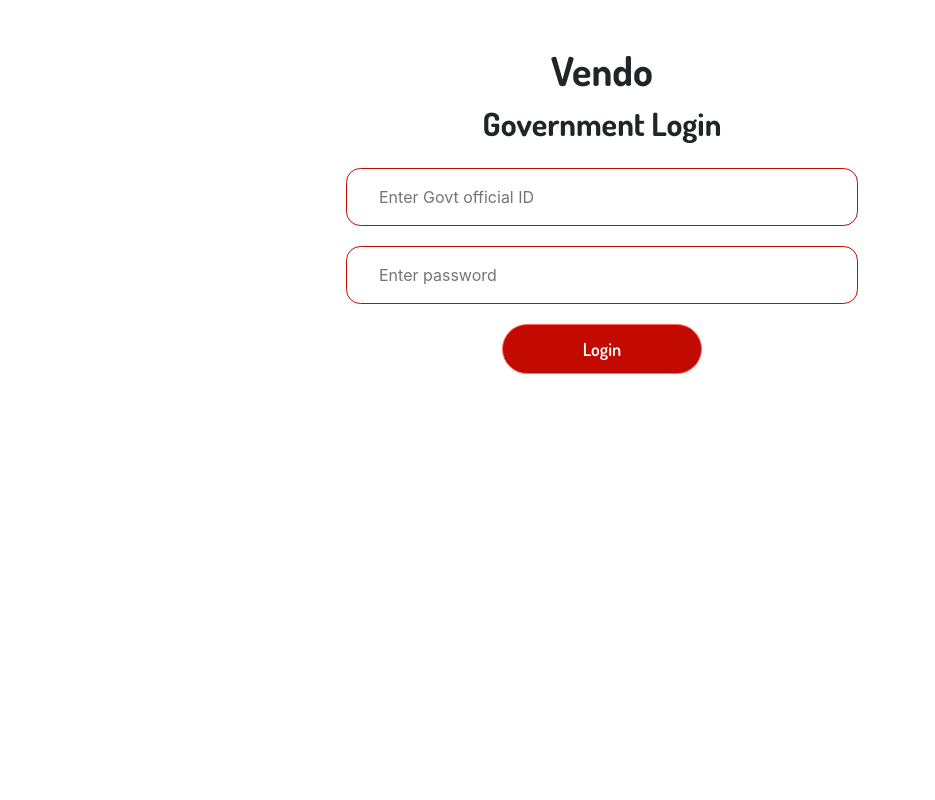
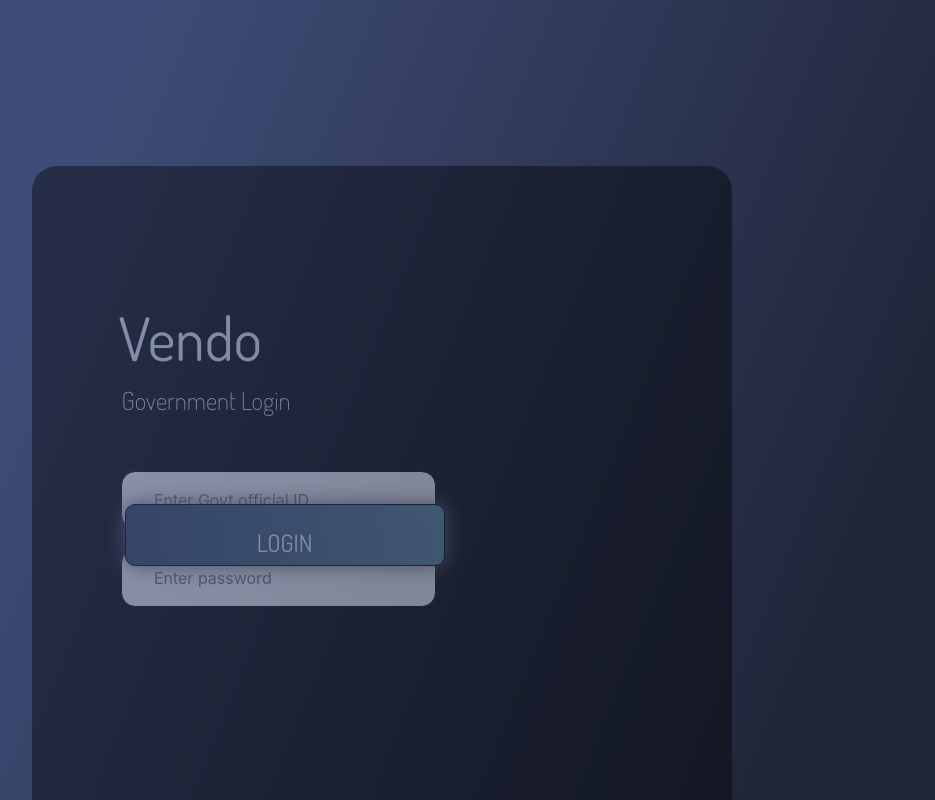
Before and after one commit to Krishanadave671/SIH-vendo, a Next.js app in the folder Website/vendo/: page /government_login in a window 1280 px wide. Shown: the whole page, without its empty margins (38-973 px from the left). Built offline with nearby package versions, Linux system fonts and the light colour scheme.

Commit message:
newestui

```diff
--- a/Website/vendo/pages/government_login.js
+++ b/Website/vendo/pages/government_login.js
@@ -15,15 +15,22 @@ export default function government_login() {
   return (
     <div className='govt-login-container'>
       <div style={{height:"40px"}}/>
-      <div className={styles.headline}>Vendo</div>
-      <div className={styles.subheadline}>Government Login</div>
+      <div className='ContainerForLogin'>
+      <div className='VendoTitle'>Vendo</div>
+      <div className='VendoTitle2'>Government Login</div>
+      <div className='InputForLogin'>
       <CommonInput placeholderText='Enter Govt official ID' onChange={(e)=>{
         govtID = e.target.value;
       }}/>
       <CommonInput placeholderText='Enter password'onChange={(e)=>{
         password = e.target.value;
       }}/>
-      <Button variant="primary" className='pending-application-banner' onClick={login}>Login</Button>
+      </div>
+      <div className='containerforbutton'>
+      <Button  className='button' onClick={login}>Login</Button>
+      </div>
+      </div>
+
     </div>
   )
 
--- a/Website/vendo/styles/DashboardSideMenu.components.css
+++ b/Website/vendo/styles/DashboardSideMenu.components.css
@@ -5,7 +5,7 @@
   width: 300px;
   height: 100vh;
   overflow: auto;
-  background-color: var(--primary-color);
+  background-image: linear-gradient( 112.1deg,  rgba(32,38,57,1) 11.4%, rgba(63,76,119,1) 70.2% );
   box-shadow: 3px 0px 6px 0px var(--shade-color);
   z-index: 100;
 
--- a/Website/vendo/styles/GovernmentLogin.css
+++ b/Website/vendo/styles/GovernmentLogin.css
@@ -1,6 +1,102 @@
 .govt-login-container{
     text-align: center;
-    margin-left: 30%;
-    margin-right: 30%;
-    height: 100vh;
+    position: fixed;
+  top: 0;
+  left: 0;
+  bottom: 0;
+  right: 0;
+  overflow: auto;
+  background-image: linear-gradient( 112.1deg,  rgba(63,76,119,1)11.4%  ,rgba(32,38,57,1) 70.2%);
 }
+
+
+
+.InputForLogin{
+    width: 50%;
+    height: 20%;
+    margin-left: 3%;
+    margin-top: 5%;
+
+
+}
+
+
+
+
+  .containerforbutton {
+    display: flex;
+    justify-content: center;
+    align-items: center;
+    align-content: center;
+    flex-wrap: wrap;
+    width: 80vw;
+    margin: 0 auto;
+    min-height: 100vh;
+    margin-top: -70%;
+
+    width: 340px;
+    height: 50px;
+    color: black;
+    margin-left: 2%;
+    font-style: bold;
+    text-shadow: 0px 0px 10px rgba(0,0,0,0.2);
+
+  }
+
+  .button {
+    flex: 1 1 auto;
+    margin: 10px;
+    padding: 20px;
+    margin-top: -10px;
+    align-content: center;
+    text-align: center;
+    text-transform: uppercase;
+    transition: 0.5s;
+    background-size: 200% auto;
+    color: rgb(0, 0, 0);
+    font-size: x-large;
+    padding-bottom: 40px;
+    margin-bottom: 20px;
+    text-shadow: 0px 0px 10px rgba(0,0,0,0.2);
+    box-shadow: 0 0 20px rgb(109, 105, 105);
+    border-radius: 10px;
+    background-image: linear-gradient(to right, #334768 0%, #5b889d 51%, #242d3c 100%);
+    width: 700px;
+    height: 50px;
+   }
+
+  /* Demo Stuff End -> */
+
+  /* <- Magic Stuff Start */
+
+  .button:hover {
+    background-position: right center; /* change the direction of the change here */
+  }
+
+  .VendoTitle{
+    margin-left: -72%;
+    font-size: 60px;
+    margin-top: 20%;
+    padding-top: 20%;
+    font-style: bold;
+    color: aliceblue;
+  }
+
+  .VendoTitle2{
+    margin-left: -67%;
+    font-size: 25px;
+    color: aliceblue;
+    font-weight:lighter;
+  }
+
+  .ContainerForLogin{
+    padding-left: 70px;
+    margin-left: 70px;
+    margin-top: 6%;
+    width: 700px;
+    height: 700px;
+    background-color: black;
+    opacity: 40%;
+    border-radius: 25px;
+    align-items: left;
+  }
--- a/Website/vendo/styles/Home.module.css
+++ b/Website/vendo/styles/Home.module.css
@@ -1,6 +1,6 @@
 .container {
   /* padding: 0 2rem; */
-  background-image: var(--gradient-bg);
+  background-image: url(../Images/vendorcollage.png);
   height: 100vh;
   color: white;
   text-align: center;
@@ -143,10 +143,16 @@
 }
 .features{
   background-color: white;
+
   color: black;
   padding-top: 64px;
-  margin-top: 64px;
-  margin-bottom: 64px;
+  margin-top: 50px;
+  margin-bottom: 100px;
+  height: 500px;
+  border-radius: 30px;
+box-shadow: 2px 2px 5px rgba(0,0,0,0.5),
+            inset 5px 5px 8px rgba(0,0,0,0.5);
+
 }
 .featurelist{
   display: flex;
@@ -157,6 +163,7 @@
 .featurelist div{
   flex: 1;
   align-items: center;
+  padding-top: 20px;
 }
 .featurelist div div{
   display: block;
@@ -165,8 +172,13 @@
   margin-bottom: 64px;
 }
 
+.featurelist div:hover{
+  background-color: rgb(210, 210, 210);
+}
+
 .stories{
   margin-bottom: 64px;
+
 }
 
 
@@ -174,4 +186,16 @@
   background-color: white;
   color: black;
 
+
 }
+
+.subheadline{
+  font-size: 50px;
+}
+
+.aunty{
+  background-color: aliceblue;
+  height: 500px;
+  width: 500px;
+  position: absolute;
+}
--- a/Website/vendo/styles/Navbar.components.css
+++ b/Website/vendo/styles/Navbar.components.css
@@ -4,15 +4,20 @@
 	align-items: center;
 	padding: 0.8rem 3rem;
 	font-family: var(--font-family);
+	border-radius: 0 0 30px 30px;
+  box-shadow: 3px 3px 5px rgb(47, 47, 47);
 	/* position: fixed; */
 	top: 0;
 	width: 100%;
 	z-index: 12;
+	padding-left: 5%;
 	backdrop-filter: blur(12px);
 	border-bottom: 1px solid var(--color-input-border);
-	background-image: var(--gradient-bg);
+	background-image: linear-gradient(to right, rgba(255,1,1,0), rgb(30, 70, 84));
+
 	margin-bottom: 1rem;
 	border-bottom: 1px solid rgb(211, 211, 211);
+	color: #281C2D;
 }
 
 .landing-navbar .landing-navbar-links {
@@ -24,7 +29,7 @@
 }
 
 .landing-navbar .landing-navbar-links p a {
-	color: white!important;
+	color: #ffffff!important;
 	transition: 0.2s all ease;
 }
 
--- a/Website/vendo/styles/globals.css
+++ b/Website/vendo/styles/globals.css
@@ -83,7 +83,7 @@ div::-webkit-scrollbar-thumb {
   background-color: var(--primary-color)!important;
   box-shadow: 0 0 0 0.25rem var(--box-color) !important;
   color: white!important;
-  border-color: #FF6B62!important;
+  border-color: black!important;
 }
 .outline-btn{
   color: var(--primary-color-dark)!important;
@@ -91,7 +91,7 @@ div::-webkit-scrollbar-thumb {
 }
 .outline-btn:hover, .outline-btn:active, .btn:active, .btn-primary{
   background-color: var(--primary-color-dark)!important;
-  border-color: #FF6B62!important;
+  border-color: black!important;
   color: white!important;
 }
 .btn:active, .btn:hover, .outline-btn:hover, .outline-btn:focus, .btn:focus{
@@ -121,7 +121,7 @@ div::-webkit-scrollbar-thumb {
 
 input {
 	width: 100%;
-	border: 1px solid var(--primary-color-dark);
+	border: 1px solid black;
 	padding: 1rem 2rem;
 	border-radius: 0.9rem;
 	font-family: Inter;
@@ -142,21 +142,24 @@ input:placeholder {
 /* Landing page */
 .download-btn{
 
-  display: inline-block;
-  width: 148px;
+  display: inline-flex;
+  gap:10px;
+  width: 160px;
   padding:6px;
   border-radius: 4px;
   margin: 4px;
-  justify-content: space-evenly;
+  justify-content: center;
   align-items: center;
   text-align: center;
   cursor: pointer;
+  margin-top: 20px;
 }
 .download-btn div{
   margin-left: 12px;
   font-size: 1.25rem;
   padding-right: 8px;
   align-items: center;
+
 }
 .google-play{
   color: #f8f9fa;
@@ -166,14 +169,34 @@ input:placeholder {
 .google-play:hover{
   background-color: #f8f9fa;
   color: black;
+
 }
 .app-store{
   color: #f8f9fa;
   background-color: black;
+  width: 160px;
+
+
+
 }
 .flex{
   display: flex;
-  justify-content:space-around;
+  justify-content:space-between;
+  margin: 0 30px ;
+  text-align: left;
+  margin-top: 50px;
+  margin-bottom: -64px;
+
+
+}
+
+.TextWrapper{
+margin-right: 80px;
+background-color: #0b0c14dc;
+opacity: 80%;
+width: 50%;
+height: 30%;
+
 
 }
 .font-awesome-icons{
```
Also changed, not shown: Website/vendo/pages/index.js (+31 -13 lines), 1 other file (tests, documents, lock files or other folders).
